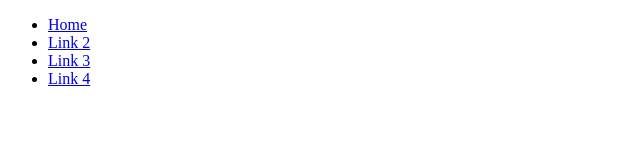
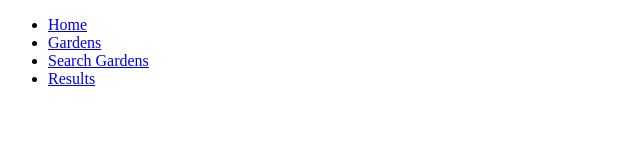
Before and after one commit to enabek/garden-city, a website: page client/index.html in a window 1280 px wide. Shown: the full height of the page, 0-640 px from the left. Drawn offline with nearby package versions, Linux system fonts and the light colour scheme; some packages are replaced by stand-ins of ours.

```diff
--- a/client/index.html
+++ b/client/index.html
@@ -13,9 +13,9 @@
     <nav>
       <ul>
         <li><a href="#">Home</a></li>
-        <li><a href="#">Link 2</a></li>
-        <li><a href="#">Link 3</a></li>
-        <li><a href="#">Link 4</a></li>
+        <li><a href="#">Gardens</a></li>
+        <li><a href="#">Search Gardens</a></li>
+        <li><a href="#">Results</a></li>
       </ul>
     </nav>
   </header>
```
Also changed, not shown: client/components/garden-finder/garden-finder.html (+3 -0 lines), client/components/gardens/garden.html (+3 -0 lines), client/components/results/result.html (+3 -0 lines), client/components/garden-finder/garden-finder-style.scss (added), client/components/gardens/garden-style.scss (added), client/components/home/home-style.scss (added), client/components/results/results-style.scss (added).
